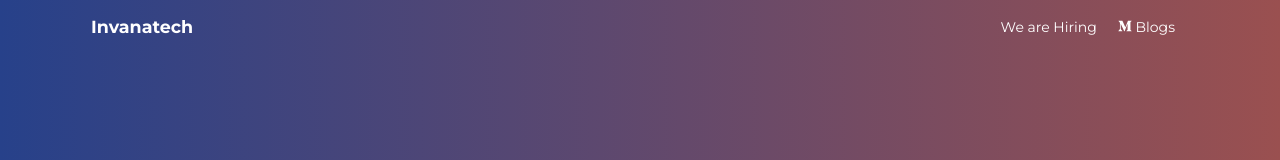
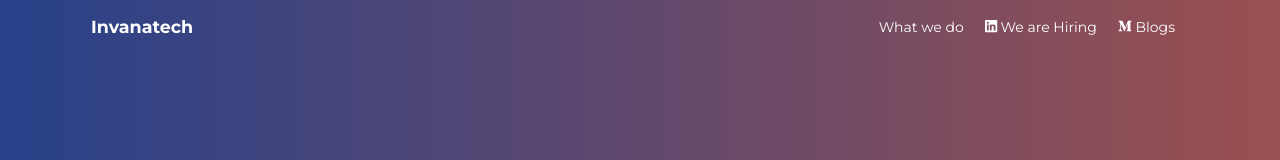
Before and after one commit to invana/invana.github.io, an Angular app in the folder invanatech-app/: page / in a window 1280 px wide. Shown: the top 160 px of the page. Built offline with nearby package versions, Linux system fonts and the light colour scheme.

Commit message:
UI text added

```diff
--- a/invanatech-app/src/app/app.component.html
+++ b/invanatech-app/src/app/app.component.html
@@ -7,7 +7,8 @@
       <strong>Invanatech</strong>
     </a></h5>
     <nav class="my-2 header-menu my-md-0 mr-md-3">
-      <a class="white " href="/careers/">We are Hiring</a>
+      <a class="white pl-4" href="/careers/">What we do</a>
+      <a class="white pl-4" href="/careers/"><span class="fab fa-linkedin"></span> We are Hiring</a>
       <!--<a class="white pl-4 mr-1" href="/opensource/"> <i class="fab fa-github"></i>-->
       <!--Opensource</a>-->
       <a class="white pl-4" target="_blank" href="https://medium.com/invanatech">
```
